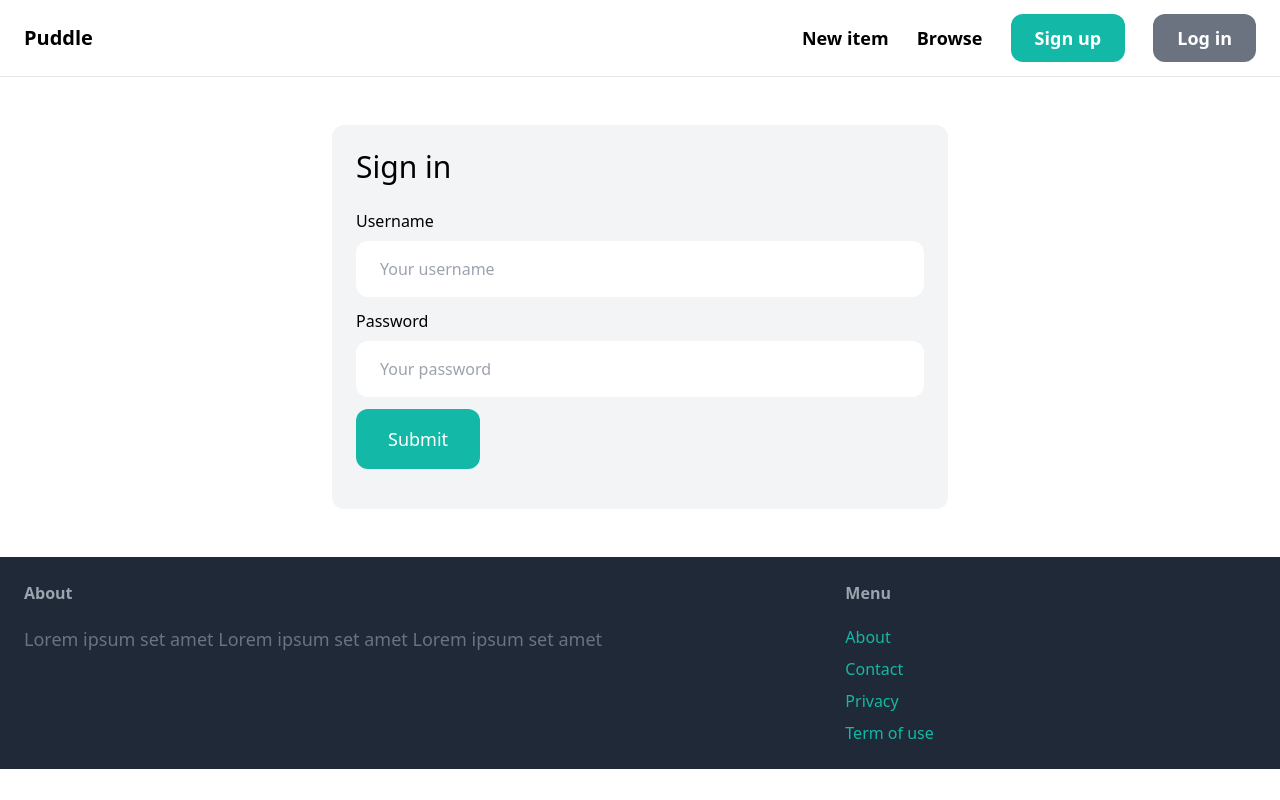
After one commit to uazamula/puddle, a Django app: a page that uses core/templates/core/base.html in a window 1280 px wide. The commit adds this page. Run offline with Django 4.2, Linux system fonts and the light colour scheme; some libraries are stand-ins or nearby versions.

Commit message:
Signing up Logging in Adding items

```diff
--- /dev/null
+++ b/core/forms.py
@@ -0,0 +1,38 @@
+from django import forms
+from django.contrib.auth.forms import UserCreationForm, AuthenticationForm
+from django.contrib.auth.models import User
+
+class LoginForm(AuthenticationForm):
+    username = forms.CharField(widget=forms.TextInput(attrs={
+        'placeholder': 'Your username',
+        'class': 'w-full py-4 px-6 rounded-xl'
+    }))
+
+    password = forms.CharField(widget=forms.PasswordInput(attrs={
+        'placeholder': 'Your password',
+        'class': 'w-full py-4 px-6 rounded-xl'
+    }))
+
+class SignupForm(UserCreationForm):
+    class Meta:
+        model = User
+        fields =('username', 'email', 'password1', 'password2')
+    username = forms.CharField(widget=forms.TextInput(attrs={
+        'placeholder': 'Your username',
+        'class': 'w-full py-4 px-6 rounded-xl'
+    }))
+
+    email = forms.CharField(widget=forms.EmailInput(attrs={
+        'placeholder': 'Your email address',
+        'class': 'w-full py-4 px-6 rounded-xl'
+    }))
+
+    password1 = forms.CharField(widget=forms.PasswordInput(attrs={
+        'placeholder': 'Your password',
+        'class': 'w-full py-4 px-6 rounded-xl'
+    }))
+
+    password2 = forms.CharField(widget=forms.PasswordInput(attrs={
+        'placeholder': 'Repeat password',
+        'class': 'w-full py-4 px-6 rounded-xl'
+    }))
--- a/core/templates/core/base.html
+++ b/core/templates/core/base.html
@@ -10,10 +10,16 @@
         <nav class="px-6 py-6 flex justify-between items-center border-b border-gray-200">
             <a href="/" class="text-xl font-semibold">Puddle</a>
             <div class="space-x-6">
-                <a href="#" class="text-lg font-semibold hover:text-gray-500">New item</a>
+                <a href="{% url 'item:new' %}" class="text-lg font-semibold hover:text-gray-500">New item</a>
                 <a href="#" class="text-lg font-semibold hover:text-gray-500">Browse</a>
-                <a href="#" class="px-6 py-3 text-lg font-semibold bg-teal-500 text-white rounded-xl hover:bg-teal-700">Sign up</a>
-                <a href="#" class="px-6 py-3 text-lg font-semibold bg-gray-500 text-white rounded-xl hover:bg-gray-700">Sign up</a>
+
+                {% if request.user.is_authenticated %}
+                <a href="#" class="px-6 py-3 text-lg font-semibold bg-teal-500 text-white rounded-xl hover:bg-teal-700">Inbox</a>
+                <a href="#" class="px-6 py-3 text-lg font-semibold bg-gray-500 text-white rounded-xl hover:bg-gray-700">Dashboard</a>
+                {% else %}
+                    <a href="{% url 'core:signup' %}" class="px-6 py-3 text-lg font-semibold bg-teal-500 text-white rounded-xl hover:bg-teal-700">Sign up</a>
+                    <a href="{% url 'core:login' %}" class="px-6 py-3 text-lg font-semibold bg-gray-500 text-white rounded-xl hover:bg-gray-700">Log in</a>
+                {% endif %}
             </div>
         </nav>
         <div class="px-6 py-6">
@@ -31,7 +37,7 @@
                 <h3 class="mb-5 font-semibold text-gray-400">Menu</h3>
                 <ul class="space-y-2">
                     <li><a href="#" class="'text-lg  text-teal-500 hover:text-teal-700">About</a></li>
-                    <li><a href="{% url 'contact' %}" class="'text-lg  text-teal-500 hover:text-teal-700">Contact</a></li>
+                    <li><a href="{% url 'core:contact' %}" class="'text-lg  text-teal-500 hover:text-teal-700">Contact</a></li>
                     <li><a href="#" class="'text-lg  text-teal-500 hover:text-teal-700">Privacy</a></li>
                     <li><a href="#" class="'text-lg  text-teal-500 hover:text-teal-700">Term of use </a></li>
                 </ul>
--- /dev/null
+++ b/core/templates/core/login.html
@@ -0,0 +1,44 @@
+{% extends 'core/base.html' %}
+{% block title %}Sign in{% endblock %}
+
+{% block content %}
+<div class="w-1/2 my-6 mx-auto p-6 bg-gray-100 rounded-xl">
+    <h1 class="mb-6 text-3xl">Sign in</h1>
+    <form method="post" action=".">
+        {% csrf_token %}
+        <!--{{form.as_p}}
+        {{ form.non_field_errors }}-->
+
+        <div class="mb-3">
+            <label class="inline-block mb-2">Username</label><br>
+            {{ form.username }}
+
+        </div>
+
+        <div class="mb-3">
+            <label class="inline-block mb-2">Password</label><br>
+            {{ form.password }}
+
+        </div>
+
+
+        {% if form.errors or form.non_field_errors %}
+            <div class="'mb-3 p-6 bg-red-100 rounded-xl">
+                {% for field in form %}
+                {{ field.errors }}
+                {% endfor %}
+
+                {{ form.non_field_errors }}
+
+            </div>
+        {% endif %}
+
+
+        <button class="py-4 px-8 text-lg bg-teal-500 hover:bg-teal-700 rounded-xl text-white">
+            Submit
+        </button>
+
+    </form>
+
+</div>
+{% endblock %}
--- /dev/null
+++ b/core/urls.py
@@ -0,0 +1,15 @@
+from django.contrib.auth import views as auth_views
+from django.urls import path
+
+from . import views
+from .forms import LoginForm
+
+app_name = 'core'
+
+urlpatterns =[
+    path('', views.index, name='index'),
+    path('contact/', views.contact, name='contact'),
+    path('signup/', views.signup, name='signup'),
+    path('login/', auth_views.LoginView.as_view(template_name='core/login.html',
+    authentication_form=LoginForm), name='login'),
+]
--- /dev/null
+++ b/item/forms.py
@@ -0,0 +1,28 @@
+from django import forms
+
+from .models import Item
+
+INPUT_CLASSES = 'w-full py-4 px-6 rounded-xl border'
+
+class NewItemForm(forms.ModelForm):
+    class Meta:
+        model = Item
+        fields = ('category', 'name', 'description', 'price', 'image', )
+
+        widgets = {
+            'category': forms.Select(attrs={
+                'class': INPUT_CLASSES
+            }),
+            'name': forms.TextInput(attrs={
+                'class': INPUT_CLASSES
+            }),
+            'description': forms.Textarea(attrs={
+                'class': INPUT_CLASSES
+            }),
+            'price': forms.TextInput(attrs={
+                'class': INPUT_CLASSES
+            }),
+            'image': forms.FileInput(attrs={
+                'class': INPUT_CLASSES
+            }),
+        }
--- a/item/urls.py
+++ b/item/urls.py
@@ -4,5 +4,6 @@ from . import views
 app_name = 'item'
 
 urlpatterns = [
+    path('new/',views.new, name='new'),
     path('<int:pk>/', views.detail, name='detail'),
 ]
--- a/puddle/settings.py
+++ b/puddle/settings.py
@@ -27,6 +27,9 @@ DEBUG = True
 
 ALLOWED_HOSTS = []
 
+LOGIN_URL = '/login/'
+LOGIN_REDIRECT_URL = '/'
+LOGOUT_REDIRECT_URL = '/'
 
 # Application definition
 
--- a/puddle/urls.py
+++ b/puddle/urls.py
@@ -2,11 +2,9 @@ from django.conf import settings
 from django.conf.urls.static import static
 from django.contrib import admin
 from django.urls import path, include
-from core.views import index, contact
 
 urlpatterns = [
-    path('',index, name='index'),
+    path('',include('core.urls')),
     path('items/', include('item.urls')),
-    path('contact/',contact, name='contact'),
     path('admin/', admin.site.urls),
 ] + static(settings.MEDIA_URL, document_root=settings.MEDIA_ROOT)
```
Also changed, not shown: core/templates/core/signup.html (added, +55 -0 lines), core/views.py (+18 -1 lines), item/templates/item/form.html (added, +30 -0 lines), item/views.py (+22 -1 lines), db.sqlite3, media/item_images/vacuum_cleaner.jpg (added).
